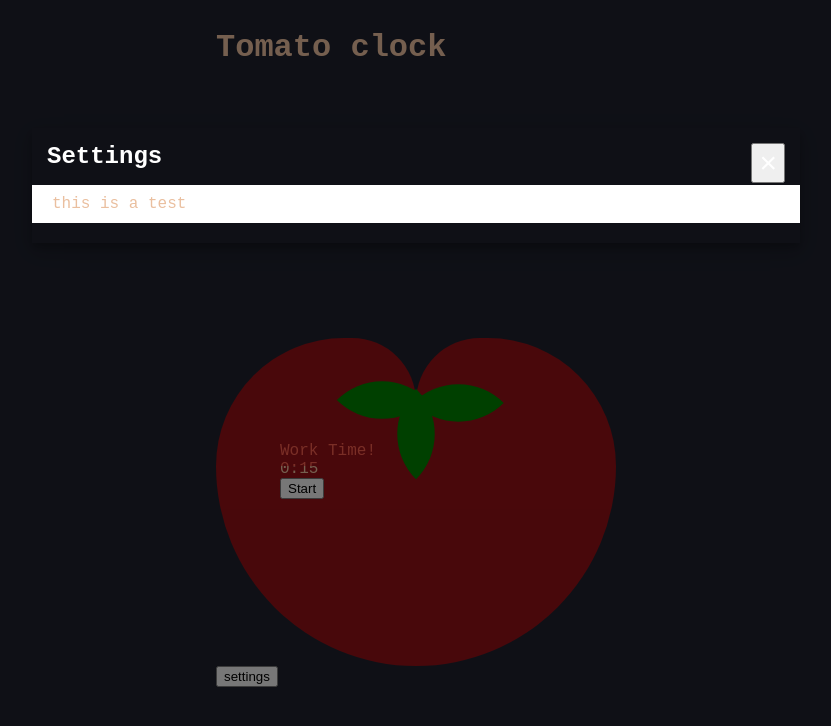
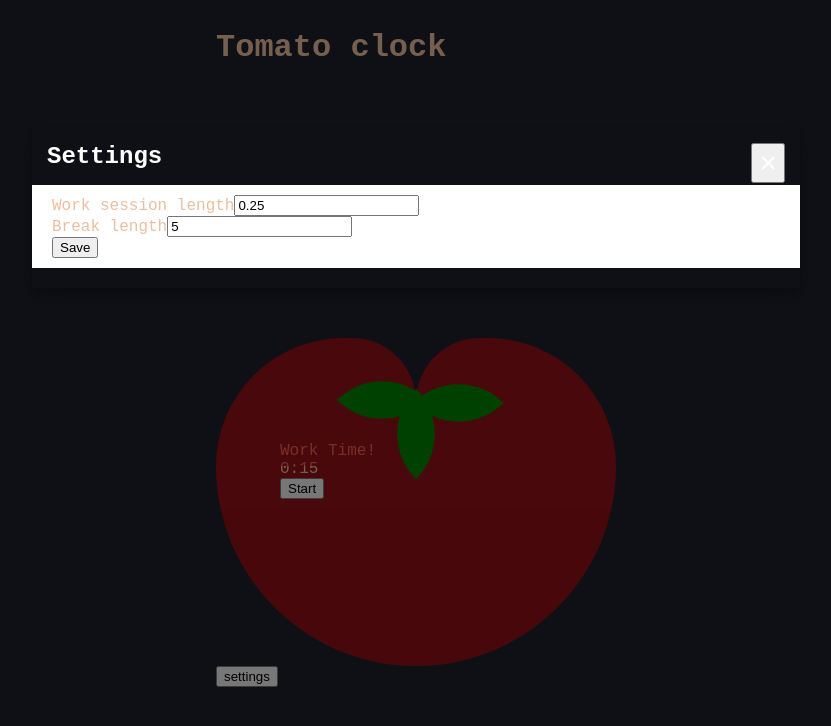
Before and after one commit to aaronfinsrud/tomato-timer, a React app: page / in a window 1280 px wide. Both pictures are taken after a click on the button "settings". Shown: the top 726 px of the page, without its empty margins (224-1055 px from the left). Built offline with nearby package versions, Linux system fonts and the light colour scheme; the HTML template or start-up script is replaced by a standard one.

Commit message:
partially implement settings component

```diff
--- a/client/src/App.jsx
+++ b/client/src/App.jsx
@@ -3,6 +3,7 @@ import ReactDom from 'react-dom';
 import './App.css';
 import Timer from './components/Timer.jsx';
 import Modal from './components/Modal.jsx';
+import Settings from './components/Settings.jsx';
 import utils from '../../utils';
 
 class App extends React.Component {
@@ -12,12 +13,17 @@ class App extends React.Component {
       sessionLength: utils.minsToMs(0.25),
       breakLength: utils.minsToMs(5),
       settingsModalIsShowing: false,
+      timeRemaining: 0,
     };
     this.toggleSettingsModal = this.toggleSettingsModal.bind(this);
+    this.handleSettingsUpdate = this.handleSettingsUpdate.bind(this);
   }
 
-  componentDidMount() {
-
+  handleSettingsUpdate(sessionLength, breakLength) {
+    // update state & close modal
+    this.setState({ sessionLength, breakLength, settingsModalIsShowing: false });
+    // update timeRemaining
+    // send settings to database matched w/ sessionId
   }
 
   toggleSettingsModal() {
@@ -40,7 +46,11 @@ class App extends React.Component {
           onClose={this.toggleSettingsModal}
           title="Settings"
         >
-          this is a test
+          <Settings
+            sessionLength={sessionLength}
+            breakLength={breakLength}
+            handleSettingsUpdate={this.handleSettingsUpdate}
+          />
         </Modal>
       </div>
     );
--- /dev/null
+++ b/client/src/components/Settings.jsx
@@ -0,0 +1,75 @@
+import React from 'react';
+import PropTypes from 'prop-types';
+import utils from '../../../utils';
+
+class Settings extends React.Component {
+  constructor(props) {
+    super(props);
+    this.state = {
+      updatedSessionLength: '',
+      updatedBreakLength: '',
+    };
+    this.handleInputChange = this.handleInputChange.bind(this);
+  }
+
+  componentDidMount() {
+    const { sessionLength, breakLength } = this.props;
+    this.setState({
+      updatedBreakLength: utils.MSToMins(breakLength),
+      updatedSessionLength: utils.MSToMins(sessionLength),
+    });
+  }
+
+  handleInputChange(e) {
+    const { id, value } = e.target;
+    if (id === 'break-length') {
+      this.setState({ updatedBreakLength: value });
+    }
+    if (id === 'session-length') {
+      this.setState({ updatedSessionLength: value });
+    }
+  }
+
+  render() {
+    const { updatedBreakLength, updatedSessionLength } = this.state;
+    const { handleSettingsUpdate } = this.props;
+    return (
+      <div id="settings-container">
+        <label htmlFor="session-length">
+          Work session length
+        </label>
+        <input
+          type="number"
+          id="session-length"
+          onChange={this.handleInputChange}
+          value={updatedSessionLength}
+        />
+        <br />
+        <label htmlFor="break-length">
+          Break length
+        </label>
+        <input
+          type="number"
+          id="break-length"
+          onChange={this.handleInputChange}
+          value={updatedBreakLength}
+        />
+        <br />
+        <input
+          onClick={() => handleSettingsUpdate(utils.minsToMs(updatedSessionLength),
+            utils.minsToMs(updatedBreakLength))}
+          type="submit"
+          value="Save"
+        />
+      </div>
+    );
+  }
+}
+
+Settings.propTypes = {
+  sessionLength: PropTypes.number.isRequired,
+  breakLength: PropTypes.number.isRequired,
+  handleSettingsUpdate: PropTypes.func.isRequired,
+};
+
+export default Settings;
--- a/utils.js
+++ b/utils.js
@@ -1,6 +1,7 @@
 module.exports = {
   minsToMs: (minutes) => minutes * 60000,
   secsToMS: (seconds) => seconds * 1000,
+  MSToMins: (MS) => MS / 60000,
   MSToMinutesAndSeconds(millis) {
     const minutes = Math.floor(millis / 60000);
     const seconds = ((millis % 60000) / 1000).toFixed(0);
```
